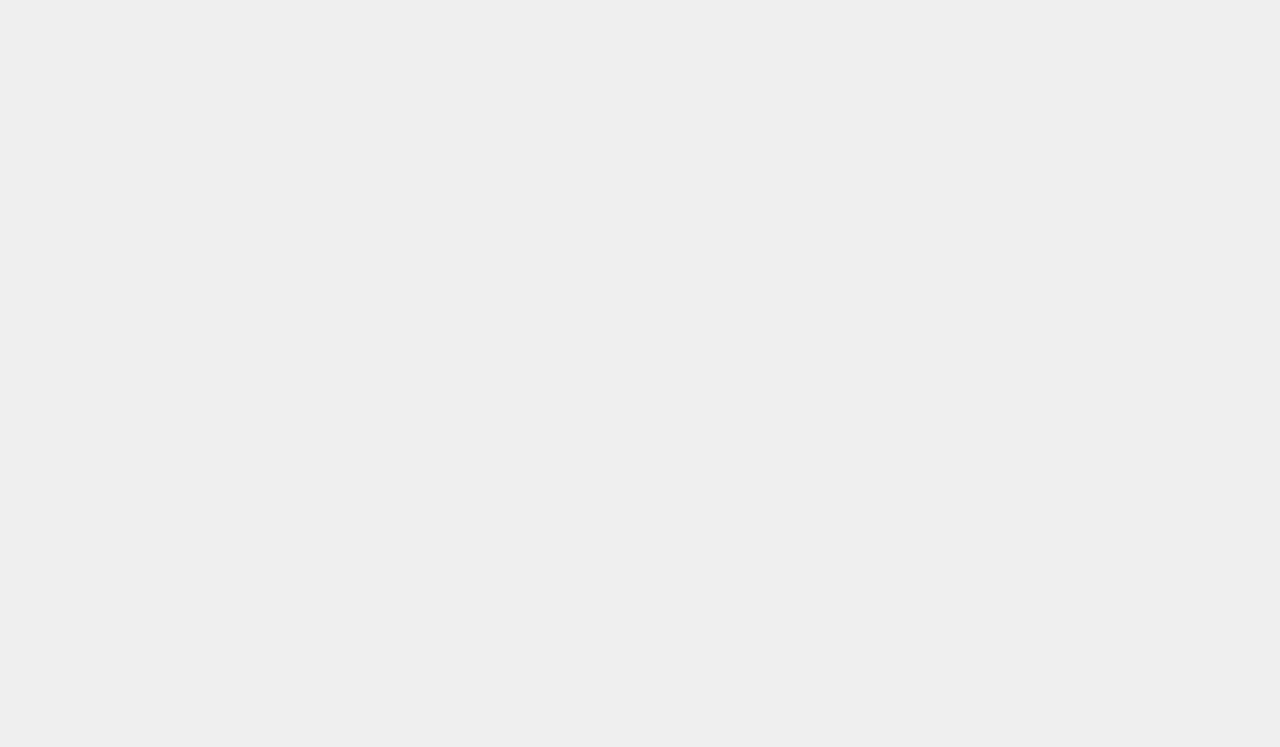
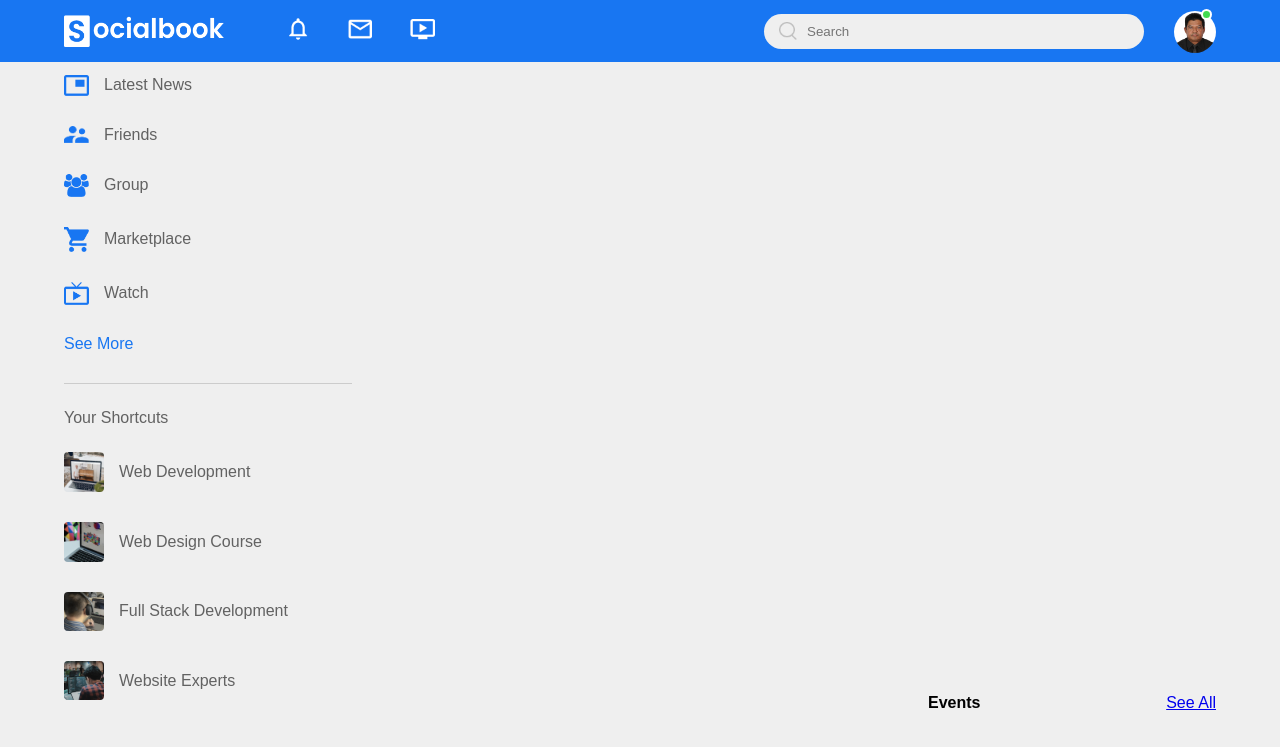
Before and after one commit to mnngh/Building-5-Real-World-Website, a plain HTML site: page MYSBOOK/index.html in a window 1280 px wide. Drawn offline with Linux system fonts and the light colour scheme.

Commit message:
second commit

```diff
--- a/MYSBOOK/index.html
+++ b/MYSBOOK/index.html
@@ -1,12 +1,60 @@
 <!DOCTYPE html>
 <html lang="en">
-<head>
-    <meta charset="UTF-8">
-    <meta name="viewport" content="width=device-width, initial-scale=1.0">
+  <head>
+    <meta charset="UTF-8" />
+    <meta name="viewport" content="width=device-width, initial-scale=1.0" />
     <title>My Social Book - MYSBOOK</title>
-    <link rel="stylesheet" href="style.css">
-</head>
-<body>
+    <link rel="stylesheet" href="style.css" />
+  </head>
+  <body>
+    <nav>
+      <div class="nav-left">
+        <img src="images/logo.png" alt="logo" class="logo" />
+        <ul>
+          <li><img src="images/notification.png" alt="notification" /></li>
+          <li><img src="images/inbox.png" alt="inbox" /></li>
+          <li><img src="images/video.png" alt="video image" /></li>
+        </ul>
+      </div>
+      <div class="nav-right">
+        <div class="search-box">
+            <img src="images/search.png" alt="search">
+            <input type="text" placeholder="Search">
+        </div>
+        <div class="nav-user-icon online">
+            <img src="images/mnn.jpg" alt="profile-pic">
+        </div>
+      </div>
+    </nav>
 
-</body>
+    <div class="container">
+        <!-- left sidebar -->
+        <div class="left-sidebar">
+            <div class="imp-links">
+                <a href="#"><img src="images/news.png" alt="latest news">Latest News</a>
+                <a href="#"><img src="images/friends.png" alt="friends">Friends</a>
+                <a href="#"><img src="images/group.png" alt="group">Group</a>
+                <a href="#"><img src="images/marketplace.png" alt="marketplace">Marketplace</a>
+                <a href="#"><img src="images/watch.png" alt="watch">Watch</a>
+                <a href="#">See More</a>
+            </div>
+            <div class="shortcut-links">
+                <p>Your Shortcuts</p>
+                <a href="#"><img src="images/shortcut-1.png">Web Development</a>
+                <a href="#"><img src="images/shortcut-2.png">Web Design Course</a>
+                <a href="#"><img src="images/shortcut-3.png">Full Stack Development</a>
+                <a href="#"><img src="images/shortcut-4.png">Website Experts</a>
+            </div>
+        </div>
+        <!-- main content -->
+        <div class="main-content"></div>
+        <!-- right sidebar -->
+        <div class="right-sidebar">
+            <div class="sidebar-title">
+                <h4>Events</h4>
+                <a href="#">See All</a>
+            </div>
+        </div>
+    </div>
+  </body>
 </html>
--- a/MYSBOOK/style.css
+++ b/MYSBOOK/style.css
@@ -1,9 +1,130 @@
-*{
-    margin: 0;
-    padding: 0;
-    font-family: 'poppins', sans-serif;
+* {
+  margin: 0;
+  padding: 0;
+  font-family: 'poppins', sans-serif;
 }
-
 body {
-    background: #efefef;
+  background: #efefef;
 }
+nav {
+  display: flex;
+  align-items: center;
+  justify-content: space-between;
+  background: #1876f2;
+  padding: 5px 5%;
+  position: sticky;
+  top: 0;
+  z-index: 100;
+}
+.logo {
+  width: 160px;
+  margin-right: 45px;
+}
+.nav-left,
+.nav-right {
+  display: flex;
+  align-items: center;
+}
+.nav-left ul li {
+  list-style: none;
+  display: inline-block;
+}
+.nav-left ul li img {
+  width: 28px;
+  margin: 0 15px;
+}
+.nav-user-icon img {
+  width: 42px;
+  border-radius: 50%;
+  cursor: pointer;
+  margin-top: 6px;
+}
+.nav-user-icon {
+  margin-left: 30px;
+}
+.search-box {
+  background: #efefef;
+  width: 350px;
+  display: flex;
+  align-items: center;
+  padding: 0 15px;
+  border-radius: 20px;
+}
+.search-box img {
+  width: 18px;
+}
+.search-box input {
+  width: 100%;
+  outline: none;
+  border: 0;
+  padding: 10px;
+  background: transparent;
+}
+.online {
+  position: relative;
+}
+.online::after {
+  content: '';
+  width: 7px;
+  height: 7px;
+  border: 2px solid #fff;
+  border-radius: 50%;
+  background: #41db51;
+  position: absolute;
+  top: 4px;
+  right: 4px;
+}
+.container {
+  display: flex;
+  justify-content: space-between;
+  padding: 13px 5%;
+}
+.left-sidebar {
+  flex-basis: 25%;
+  position: sticky;
+  top: 70px;
+  align-self: flex-start;
+}
+.right-sidebar {
+  flex-basis: 25%;
+  position: sticky;
+  top: 70px;
+  align-self: flex-end;
+}
+.main-content {
+  flex-basis: 47%;
+}
+.imp-links a, .shortcut-links a {
+  text-decoration: none;
+  align-items: center;
+  display: flex;
+  margin-bottom: 30px;
+  color: #626262;
+  width: fit-content;
+}
+.imp-links a img {
+  margin-right: 15px;
+  width: 25px;
+}
+.imp-links a:last-child {
+  color: #1876f2;
+}
+.imp-links {
+  border-bottom: 1px solid #ccc;
+}
+.shortcut-links a img {
+  width: 40px;
+  border-radius: 4px;
+  margin-right: 15px;
+}
+.shortcut-links p {
+  color: #626262;
+  margin: 25px 0;
+  font-weight: 500;
+}
+.sidebar-title {
+  display: flex;
+  align-items: center;
+  justify-content: space-between;
+  margin-bottom: 18px;
+}
```
Also changed, not shown: MYSBOOK/images/mnn.jpg (added).
